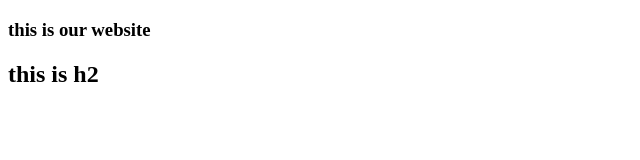
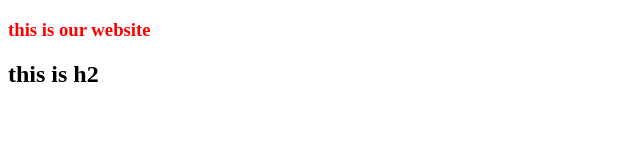
Before and after one commit to nstikanpuradit2023/testingrepo, a plain HTML site: page index.html in a window 1280 px wide. Shown: the whole page, without its empty margins (0-640 px from the left). Drawn offline with Linux system fonts and the light colour scheme.

Commit message:
commit from style color added

```diff
--- a/index.html
+++ b/index.html
@@ -4,6 +4,7 @@
     <meta charset="UTF-8">
     <meta name="viewport" content="width=device-width, initial-scale=1.0">
     <title>Document</title>
+    <link rel="stylesheet" href="style.css">
 </head>
 <body>
     <h3>this is our website</h3>
--- /dev/null
+++ b/style.css
@@ -0,0 +1,3 @@
+h3{
+    color:red
+}
```
